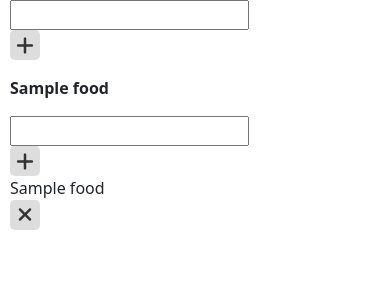
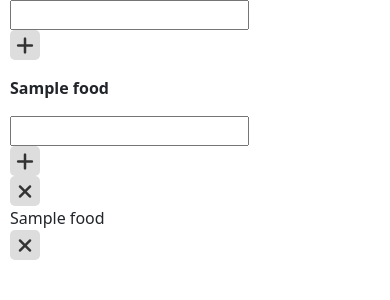
Before and after one commit to Jakob37/Home-display, a Flask app: template templates/planning.html in a window 390 px wide. Shown: the part 78-378 px from the top of the page. Run offline with Flask 3, Linux system fonts and the light colour scheme; the template is opened without the code that fills it: most values are stand-ins (such as "Sample title", 1, 10 or a date in 2020); some libraries are stand-ins or nearby versions.

Commit message:
Minimal ugly interface running

```diff
--- a/app.py
+++ b/app.py
@@ -143,6 +143,22 @@ def get_foods() -> dict[str, list[str]]:
     # return available_foods_grouped
 
 
+@app.route("/planning/remove_food_type/<food_type>", methods=["POST"])
+def remove_food_type(food_type: str):
+    available_foods = get_foods()
+    del available_foods[food_type]
+    save_foods(available_foods)
+    return redirect(url_for("planning"))
+
+
+@app.route("/planning/remove_dish/<food_type>/<dish_name>", methods=["POST"])
+def remove_dish(food_type: str, dish_name: str):
+    available_foods = get_foods()
+    available_foods[food_type].remove(dish_name)
+    save_foods(available_foods)
+    return redirect(url_for("planning"))
+
+
 @app.route("/planning/add_food/<food_type>", methods=["POST"])
 def add_food(food_type: str):
     dish_name = request.form["dish"]
--- a/templates/planning.html
+++ b/templates/planning.html
@@ -30,6 +30,7 @@
     </div>
 </div>
 <div class="row">
+    <div class="col-md-6">
         <form action="/planning/add_food/{{food_type}}" method="post">
             <div class="col-md-9">
                 <input name="dish" />
@@ -41,15 +42,25 @@
             </div>
         </form>
     </div>
+    <div class="col-md-1">
+        <form action="/planning/remove_food_type/{{food_type}}" method="post">
+            <button type="submit" class="icon-button-small" title="Remove food type">
+                <i class="fas fa-remove"></i>
+            </button>
+        </form>
+    </div>
+</div>
 {% for food in foods %}
 <div class="row mb-1">
     <div class="col-md-8">
         {{food}}
     </div>
     <div class="col-md-3">
-        <a class="icon-button-small" title="Remove food">
+        <form action="/planning/remove_dish/{{food_type}}/{{food}}" method="post">
+            <button type="submit" class="icon-button-small" title="Remove food">
                 <i class="fas fa-remove"></i>
-        </a>
+            </button>
+        </form>
     </div>
 </div>
 {% endfor %}
```
Lines whose indentation alone changed are shown as unchanged.
